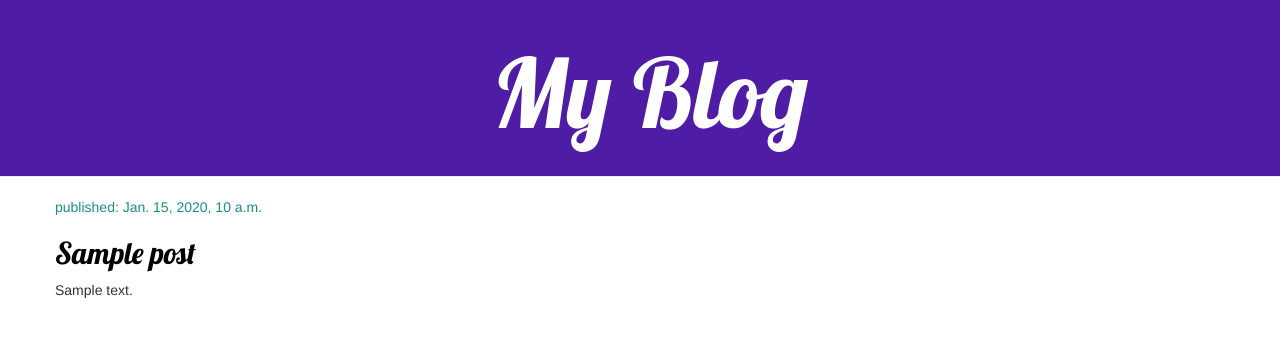
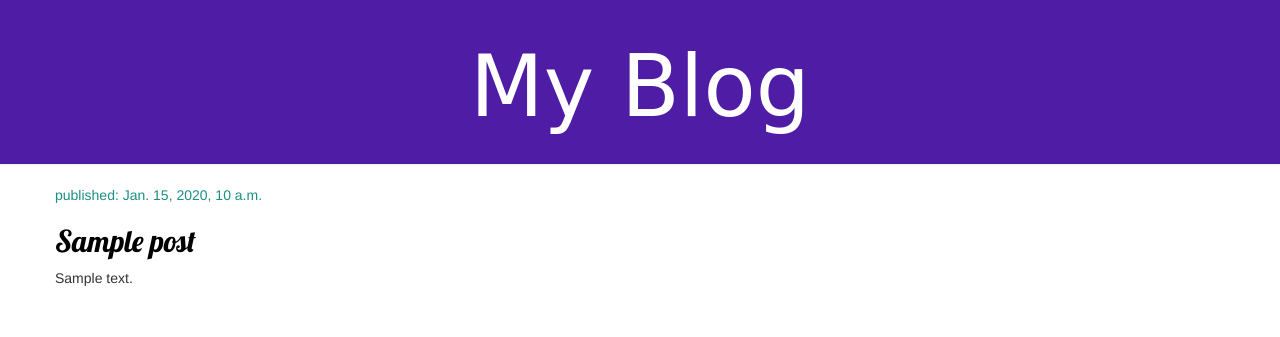
Before and after one commit to daKeshra7/my-first-blog, a Django app: page / in a window 1280 px wide. Shown: the top 337 px of the page. Run offline with Django 3.2, Linux system fonts and the light colour scheme; tables that the repository leaves empty hold one stand-in row (values such as "Sample post"); some libraries are stand-ins or nearby versions.

Commit message:
correction

```diff
--- a/blog/static/css/blog.css
+++ b/blog/static/css/blog.css
@@ -2,12 +2,13 @@
 .page-header {
     background-color: #4e1ca5;
     margin-top: 0;
-    padding: 20px 20px 20px 40px;
+    padding: 20px 20px 20px 20px;
 }
 .page-header h1, .page-header h1 a, .page-header h1 a:visited, .page-header h1 a:active {
     color: #ffffff;
-    font-size: 72pt;
+    font-size: 64pt;
     text-decoration: none;
+    font-family: cursive;
 }
 
 .content {
--- a/blog/templates/blog/base.html
+++ b/blog/templates/blog/base.html
@@ -18,9 +18,11 @@
     <div class='content container'>
             <div class='row'>
                 <div class="col-md-8">
+
                   {% block content %}
 
                   {% endblock %}
+
                 </div>
             </div>
     </div>
--- a/blog/views.py
+++ b/blog/views.py
@@ -13,6 +13,7 @@
     post = get_object_or_404(Post, pk=pk)
     return render(request, 'blog/post_detail.html', {'post':post})
 
+
 # <p>published: today</p>
 #         <h2><a href=""> My first Post</a></h2>
 #         <p>Everything was light and the shadow looked dim. Even
```
